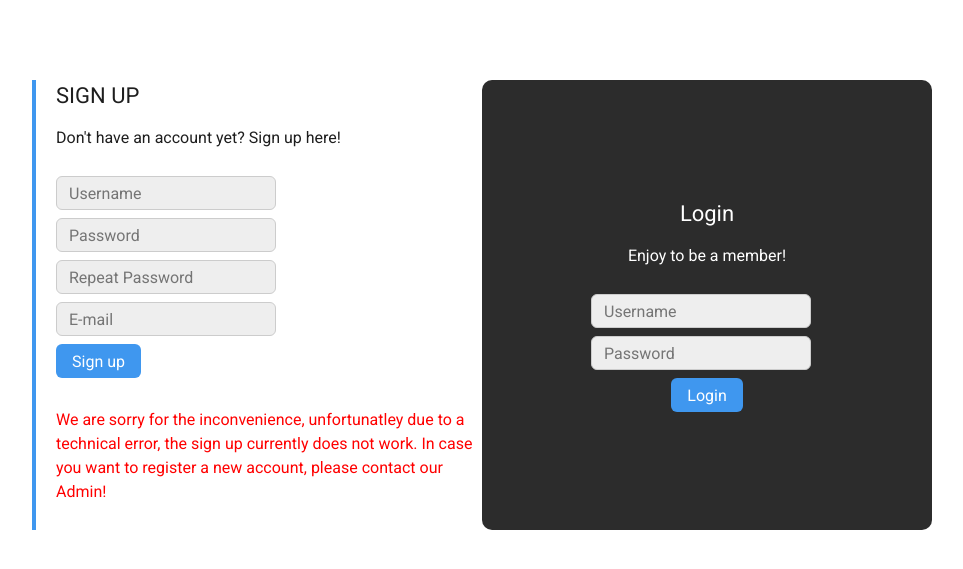
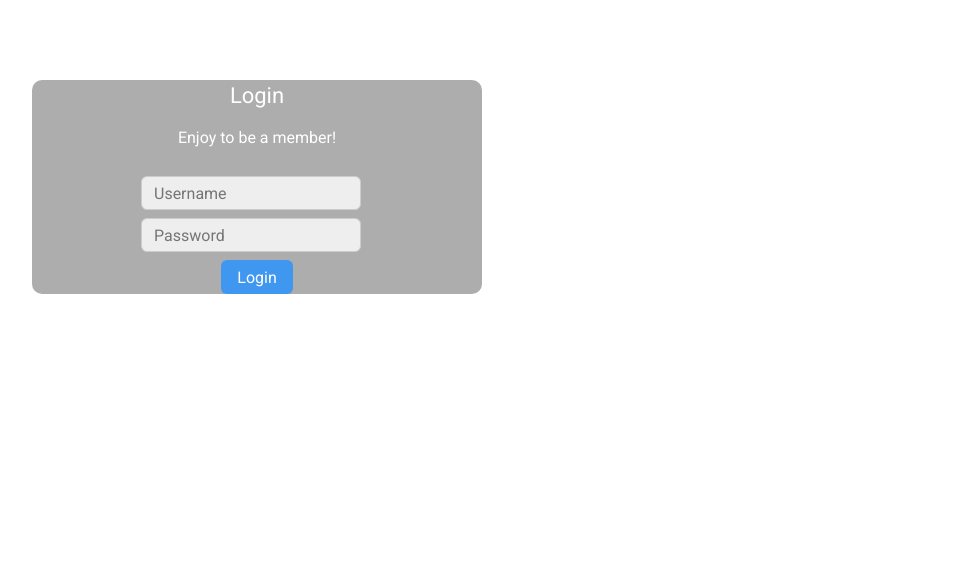
Before and after one commit to juliusBam/ProjerVer, a PHP site: page /login.php in a window 1280 px wide. Shown: the part 62-631 px from the top of the page, without its empty margins (158-1121 px from the left). Run offline with PHP 8.4, Linux system fonts and the light colour scheme; some libraries are stand-ins or nearby versions.

Commit message:
color changes

```diff
--- a/css/style.css
+++ b/css/style.css
@@ -156,7 +156,7 @@ header a:hover {
 .index-login-login {
     width: 50%;
     margin-top: 80px;
-    background-color: #2c2c2c;
+    background-color: #adadad;
     border-radius: 10px;
     display: flex;
     flex-direction: column;
--- a/php/login.php
+++ b/php/login.php
@@ -19,7 +19,7 @@ if (isset($_GET["error"]) && $_GET["error"] == "none"){
 
 <section class="index-login">
     <div class="wrapper">
-        <div class="index-login-signup">
+        <!-- <div class="index-login-signup">
             <h4>SIGN UP</h4>
             <p>Don't have an account yet? Sign up here!</p>
             <form action="php/includes/signup.inc.php" method="post">
@@ -35,7 +35,7 @@ if (isset($_GET["error"]) && $_GET["error"] == "none"){
                    In case you want to register a new account, please contact our Admin!
                 </p>
             </form>
-        </div>
+        </div> -->
         <div class="index-login-login">
             <h4>Login</h4>
             <p>Enjoy to be a member!</p>
```
